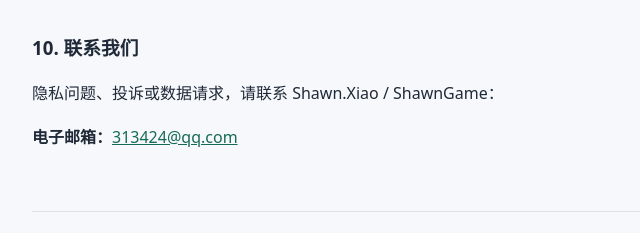
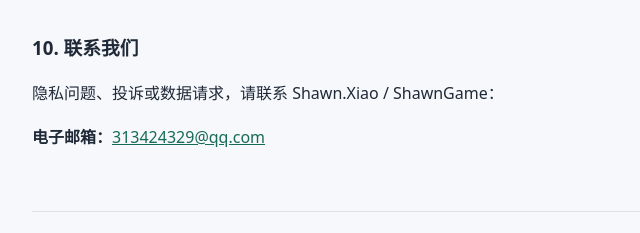
Before and after one commit to ShawnXiaoWork/Privacy, a plain HTML site: page animalduku/index.html in a window 1280 px wide. Shown: the part 2768-3001 px from the top of the page, 128-768 px from the left. Drawn offline with Linux system fonts and the light colour scheme.

Commit message:
更新地址

```diff
--- a/animalduku/index.html
+++ b/animalduku/index.html
@@ -78,7 +78,7 @@
 
       <h3>10. 联系我们</h3>
       <p>隐私问题、投诉或数据请求，请联系 Shawn.Xiao / ShawnGame：</p>
-      <p><strong>电子邮箱：</strong><a href="mailto:313424@qq.com">313424@qq.com</a></p>
+      <p><strong>电子邮箱：</strong><a href="mailto:313424329@qq.com">313424329@qq.com</a></p>
     </section>
 
     <hr>
@@ -137,7 +137,7 @@
 
       <h3>10. Contact us</h3>
       <p>For privacy questions, complaints, or data requests, contact Shawn.Xiao / ShawnGame:</p>
-      <p><strong>Email:</strong> <a href="mailto:313424@qq.com">313424@qq.com</a></p>
+      <p><strong>Email:</strong> <a href="mailto:313424329@qq.com">313424329@qq.com</a></p>
     </section>
   </main>
 
```
